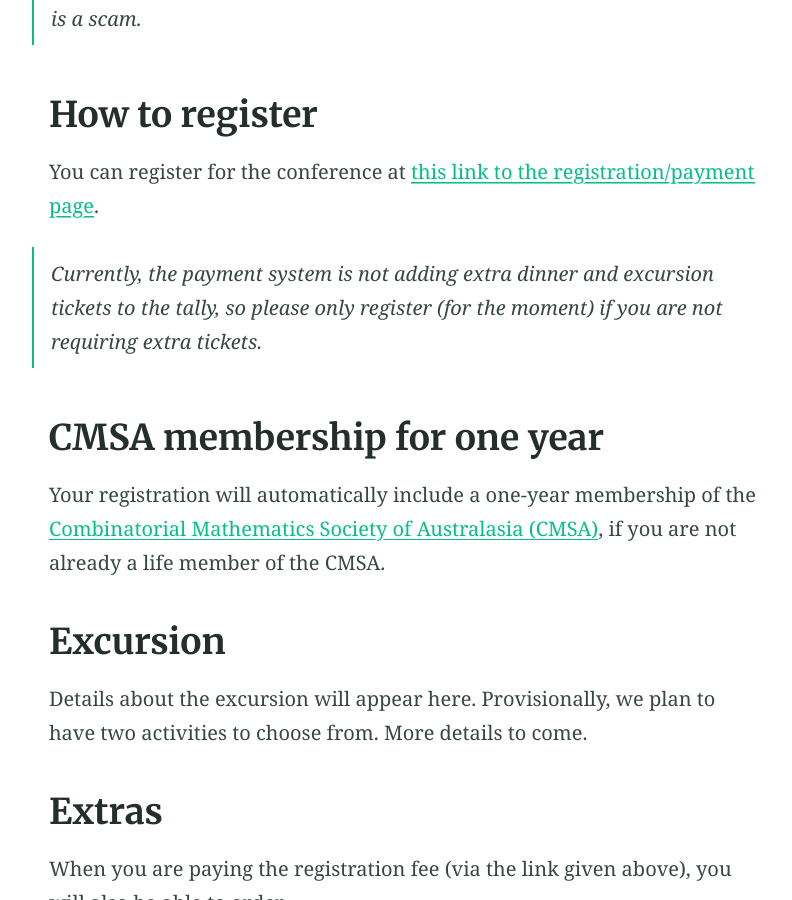
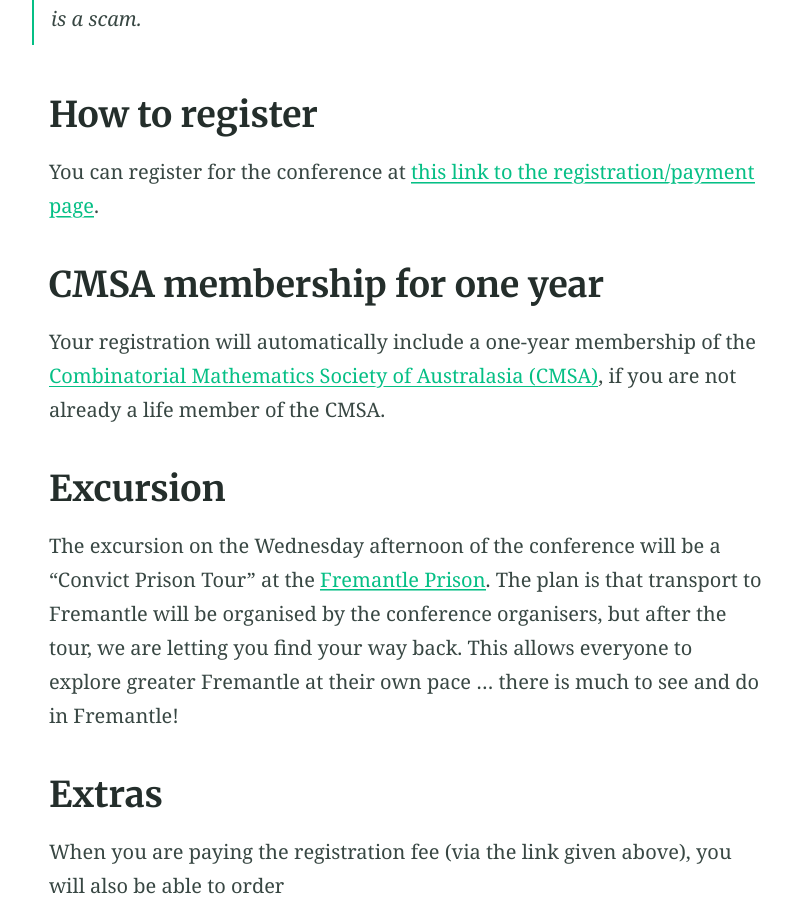
Before and after one commit to 45ACC/45ACC.github.io, a Jekyll site: the page built from registration.md, in a window 1280 px wide and 900 px high, scrolled down 944 px. Shown: the whole window, without its empty margins (234-1026 px from the left). Built offline with Jekyll 4.4.1, drawn with Linux system fonts in a browser that asks for light colours.

Commit message:
Update registration.md

```diff
--- a/registration.md
+++ b/registration.md
@@ -24,15 +24,13 @@ aside: false
 
 You can register for the conference at [this link to the registration/payment page](https://payments.uwa.edu.au/45AACRegistration).
 
-> Currently, the payment system is not adding extra dinner and excursion tickets to the tally, so please only register (for the moment) if you are not requiring extra tickets.
-
 ## CMSA membership for one year
 
 Your registration will automatically include a one-year membership of the [Combinatorial Mathematics Society of Australasia (CMSA)](http://combinatorics-australasia.org/), if you are not already a life member of the CMSA.
 
 ## Excursion
 
-Details about the excursion will appear here. Provisionally, we plan to have two activities to choose from. More details to come.
+The excursion on the Wednesday afternoon of the conference will be a "Convict Prison Tour" at the [Fremantle Prison](https://fremantleprison.com.au/). The plan is that transport to Fremantle will be organised by the conference organisers, but after the tour, we are letting you find your way back. This allows everyone to explore greater Fremantle at their own pace ... there is much to see and do in Fremantle!
 
 ## Extras
 
```
